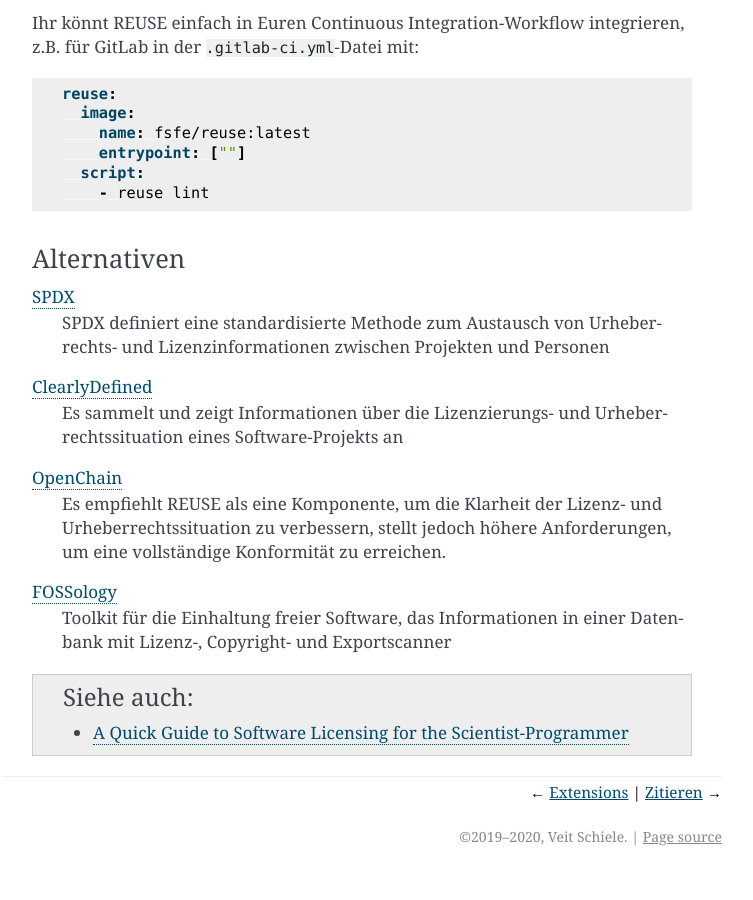
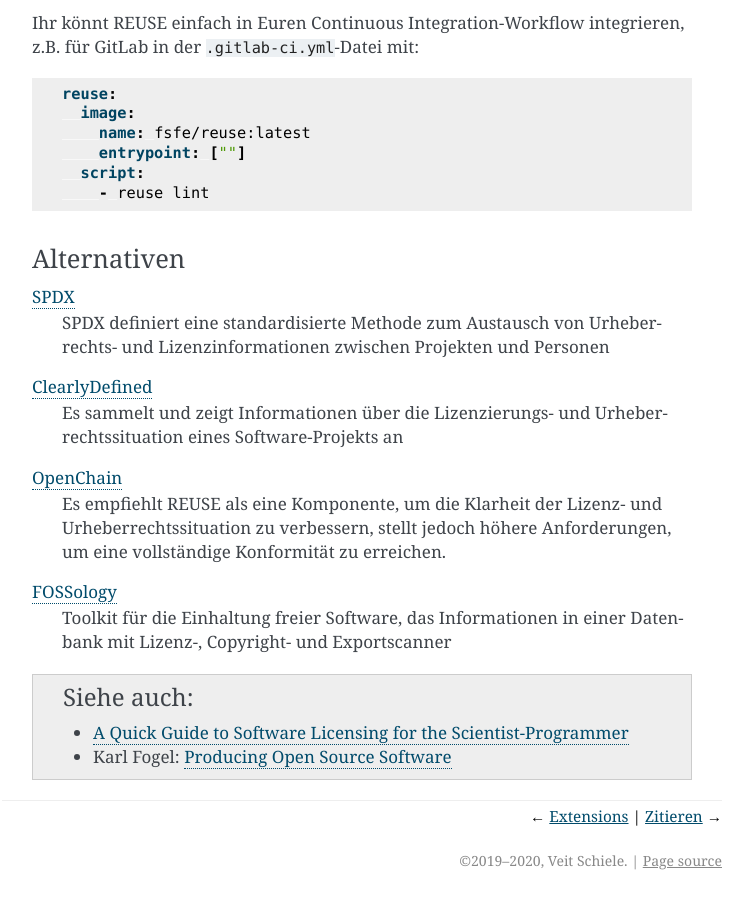
Before and after one commit to veit/jupyter-tutorial-de, a Sphinx documentation site: the page built from docs/productive/licensing.rst, in a window 1280 px wide and 900 px high, scrolled down 2956 px. Shown: the whole window, without its empty margins (388-1141 px from the left). Built offline with Sphinx 7.4.7, drawn with Linux system fonts in a browser that asks for light colours; pages that are not in the unit, such as notebooks, are missing from menus; before the commit the page ends 3832 px from its top, so only the background shows below that.

Commit message:
Add «Producing Open Source Software»

```diff
--- a/docs/productive/licensing.rst
+++ b/docs/productive/licensing.rst
@@ -168,3 +168,4 @@
 .. seealso::
    * `A Quick Guide to Software Licensing for the Scientist-Programmer
      <https://doi.org/10.1371/journal.pcbi.1002598>`_
+   * Karl Fogel: `Producing Open Source Software <https://producingoss.com/>`_
```
